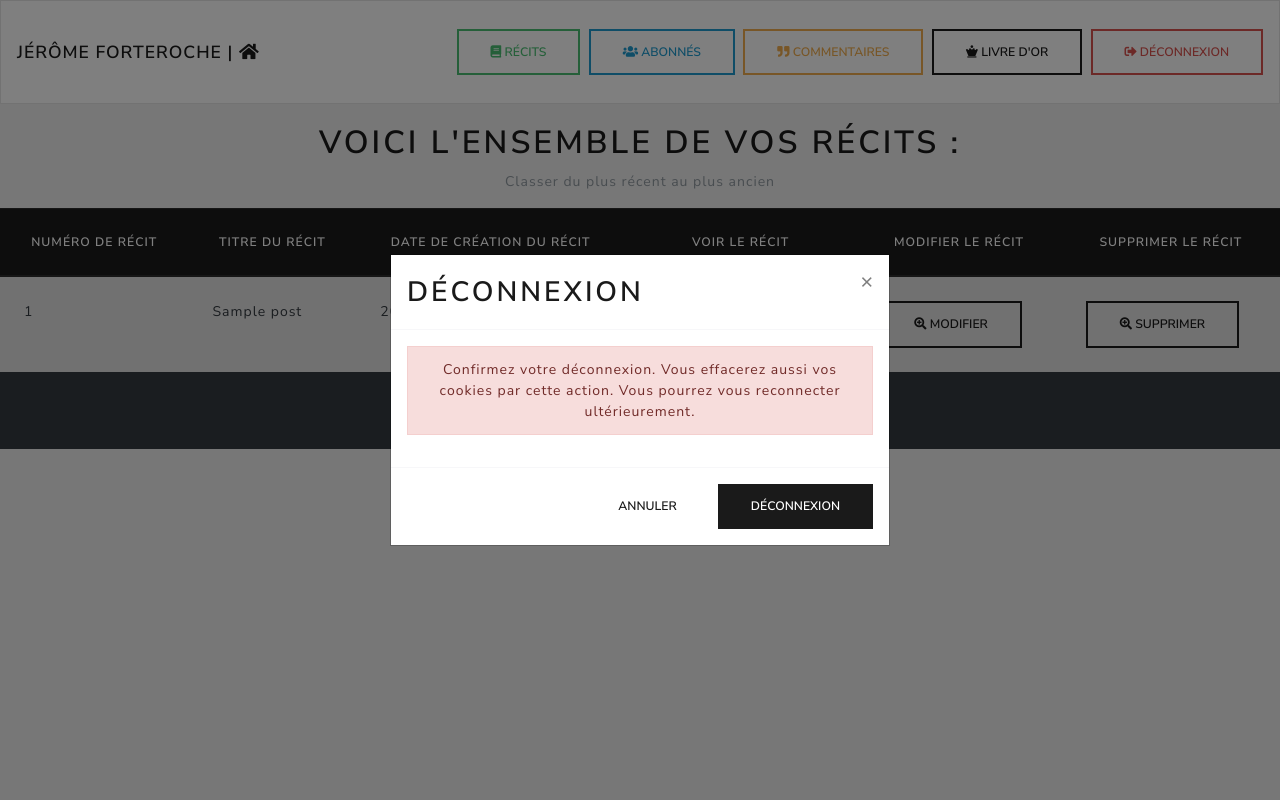
After one commit to Jean-M4rc/P4, a PHP site: the page made by view/backend/postsEditView.php in a window 1280 px wide, after a click on "DÉCONNEXION". The commit adds this page. Run offline with PHP 8.4, Linux system fonts and the light colour scheme; the template is opened without the code that fills it: most values are stand-ins (such as "Sample title", 1, 10 or a date in 2020); some libraries are stand-ins or nearby versions.

Commit message:
Ajout de la page d'administration des récits. Travaux en cours. Page d'ajout de nouveaux récits terminée.

```diff
--- a/model/Manager.php
+++ b/model/Manager.php
@@ -8,7 +8,6 @@ class Manager
 	{
 
         $db = new \PDO('mysql:host=localhost;dbname=p4;charset=utf8','root', '');
-
         return $db;
 
 	}
--- /dev/null
+++ b/view/backend/postsEditView.php
@@ -0,0 +1,79 @@
+<?php $title='Gérer vos récits'; ?>
+
+<?php ob_start(); ?>
+
+<div class="w-90 m-auto">
+	<h1 class="text-center">Voici l'ensemble de vos récits :</h1>
+	<p class="text-center">Classer du plus récent au plus ancien</p>
+
+	<table class="table table-striped table-sm m-auto">
+		<thead class="thead-dark">
+			<tr>
+				<th class="align-middle text-center" scope="col">Numéro de récit</th>
+				<th class="align-middle text-center" scope="col">Titre du récit</th>
+				<th class="align-middle text-center" scope="col">Date de création du récit</th>
+				<th class="align-middle text-center" scope="col">Voir le récit</th>
+				<th class="align-middle text-center" scope="col">Modifier le récit</th>
+				<th class="align-middle text-center" scope="col">Supprimer le récit</th>
+				<th class="align-middle text-center d-table-cell d-lg-none" scope="col">Actions</th> <!-- lui doit etre caché en vue large -->
+			</tr>
+		</thead>
+		<tbody>
+
+<?php
+    while ($data = $posts->fetch())
+    {
+?>
+			<tr class="text-dark">
+				<td><?= htmlspecialchars($data['ID'])?></td>
+				<td><?= htmlspecialchars($data['title'])?></td>
+				<td><?= htmlspecialchars($data['date_create_fr'])?></td>
+				<td><button class="btn btn-outline-primary" type="button" data-toggle="modal" data-target="#lookModal"><i class="fas fa-search-plus"></i> Plus d'infos</button></td>
+				<td><button class="btn btn-outline-primary" type="button" data-toggle="modal" data-target="#lookModal"><i class="fas fa-search-plus"></i> Modifier</button></td>
+				<td><button class="btn btn-outline-primary" type="button" data-toggle="modal" data-target="#lookModal"><i class="fas fa-search-plus"></i> Supprimer</button></td>
+
+				<!-- partie caché en vue large -->
+				<td class="d-table-cell d-lg-none"><button class="btn btn-outline-primary action-toggler" type="button" data-toggle="collapse" data-target="#actionCollapsed" aria-controls="actionCollapsed" aria-expanded="true" aria-label="Toggle navigation">
+					<span class="navbar-toggler-icon"></span>
+				</button></td>
+			</tr>
+	<!--  ----  Modals ---- -->
+	<!-- Modal -- logOutModal -->
+	<div class="modal fade" id="lookModal" tabindex="-1" role="dialog" aria-labelledby="LogOutModalCenter" aria-hidden="true">
+		<div class="modal-dialog modal-dialog-centered" role="document">
+			<div class="modal-content">
+				<div class="modal-header">
+					<h2 class="modal-title" id="exampleModalCenterTitle">Déconnexion</h2>
+					<button type="button" class="close" data-dismiss="modal" aria-label="Close">
+						<span aria-hidden="true">&times;</span>
+					</button>
+				</div>
+				<form method="post" action="http://localhost/P4/index.php?action=logOut">
+					<fieldset>
+						<div class="modal-body">
+							<div class="alert alert-danger text-center" role="alert">
+							Confirmez votre déconnexion. Vous effacerez aussi vos cookies par cette action. Vous pourrez vous reconnecter ultérieurement.
+							</div>
+						</div>
+						<div class="modal-footer">
+							<button type="button" class="btn btn-secondary" data-dismiss="modal">Annuler</button>
+							<input class="btn btn-primary" id="submit" type="submit" value="Déconnexion">
+						</div>
+					</fieldset>
+				</form>
+			</div>
+		</div>
+	</div>
+	<!-- End LogOutModal -->
+
+<?php
+    }
+?>
+		</tbody>
+	</table>
+</div>
+<?php
+	$posts ->closeCursor(); // Termine le traitement de la requête
+?>
+<?php $content = ob_get_clean(); ?>
+<?php require('view/backend/templateBack.php'); ?>
--- a/view/partial/adminNav.php
+++ b/view/partial/adminNav.php
@@ -6,20 +6,12 @@
 
 	<div class="collapse navbar-collapse justify-content-end" id="navbarColor03">
 
-		<div class="btngroup mr-2">
-			<a href='http://localhost/P4/index.php?action=pandOra&target=postsEdit'><button class="btn btn-outline-success" type="button"><i class="fas fa-book"></i> Récits</button></a>
-		</div>
-		<div class="btngroup mr-2">
-			<a href='http://localhost/P4/index.php?action=pandOra&target=usersEdit'><button class="btn btn-outline-info" type="button"><i class="fas fa-users"></i> Abonnés</button></a>
-		</div>
-		<div class="btngroup mr-2">
-			<a href='http://localhost/P4/index.php?action=pandOra&target=commentsEdit'><button class="btn btn-outline-warning" type="button"><i class="fas fa-quote-right"></i> Commentaires</button></a>
-		</div>
-		<div class="btngroup mr-2">
-			<a href='http://localhost/P4/index.php?action=pandOra&target=goldbookEdit'><button class="btn btn-outline-primary" type="button"><i class="fas fa-chess-queen"></i> Livre d'Or</button></a>
-		</div>
 		<div class="btngroup">
-			<button class="btn btn btn-outline-danger" type="button" data-toggle="modal" data-target="#logOutModal"><i class="fas fa-sign-out-alt"></i> Déconnexion</button>
+			<a href='http://localhost/P4/index.php?action=pandOra&target=postsEdit'><button class="btn btn-outline-success mr-1 my-1" type="button"><i class="fas fa-book"></i> Récits</button></a>
+			<a href='http://localhost/P4/index.php?action=pandOra&target=usersEdit'><button class="btn btn-outline-info mr-1 my-1" type="button"><i class="fas fa-users"></i> Abonnés</button></a>
+			<a href='http://localhost/P4/index.php?action=pandOra&target=commentsEdit'><button class="btn btn-outline-warning mr-1 my-1" type="button"><i class="fas fa-quote-right"></i> Commentaires</button></a>
+			<a href='http://localhost/P4/index.php?action=pandOra&target=goldbookEdit'><button class="btn btn-outline-primary mr-1 my-1" type="button"><i class="fas fa-chess-queen"></i> Livre d'Or</button></a>
+			<button class="btn btn btn-outline-danger my-1" type="button" data-toggle="modal" data-target="#logOutModal"><i class="fas fa-sign-out-alt"></i> Déconnexion</button>
 		</div>
 	</div>
 </nav>
```
Also changed, not shown: controller/backend.php (+29 -1 lines), index.php (+132 -3 lines), model/PostsManager.php (+14 -1 lines), view/backend/homeAdminView.php (+19 -16 lines), view/backend/templateBack.php (+3 -36 lines), view/frontend/ListPostsView.php (+14 -10 lines), view/frontend/templateFront.php (+11 -12 lines).
